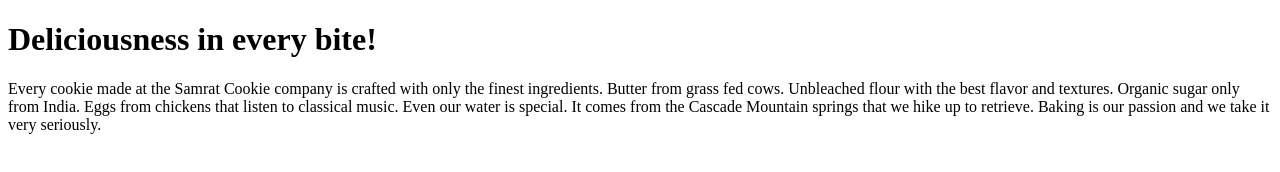
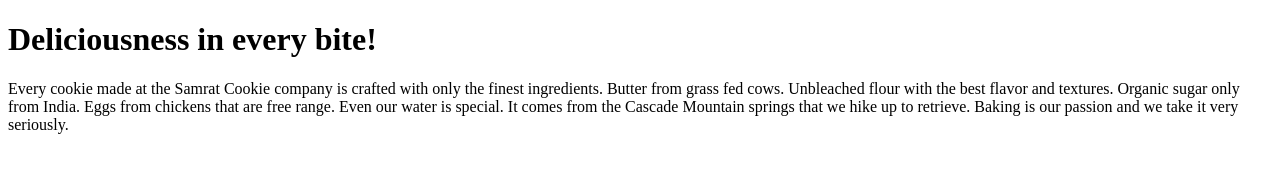
Before and after one commit to choudharysamrat/SamratCookieCompany.com, a plain HTML site: page index.htm in a window 1280 px wide. Drawn offline with Linux system fonts and the light colour scheme.

Commit message:
updated text to free range

```diff
--- a/index.htm
+++ b/index.htm
@@ -3,7 +3,7 @@
 <body>
 
 <h1>Deliciousness in every bite!</h1>
-<p>Every cookie made at the Samrat Cookie company is crafted with only the finest ingredients. Butter from grass fed cows. Unbleached flour with the best flavor and textures. Organic sugar only from India. Eggs from chickens that listen to classical music. Even our water is special. It comes from the Cascade Mountain springs that we hike up to retrieve. Baking is our passion and we take it very seriously.</p>
+<p>Every cookie made at the Samrat Cookie company is crafted with only the finest ingredients. Butter from grass fed cows. Unbleached flour with the best flavor and textures. Organic sugar only from India. Eggs from chickens that are free range. Even our water is special. It comes from the Cascade Mountain springs that we hike up to retrieve. Baking is our passion and we take it very seriously.</p>
 
 </body>
 </html>
```
